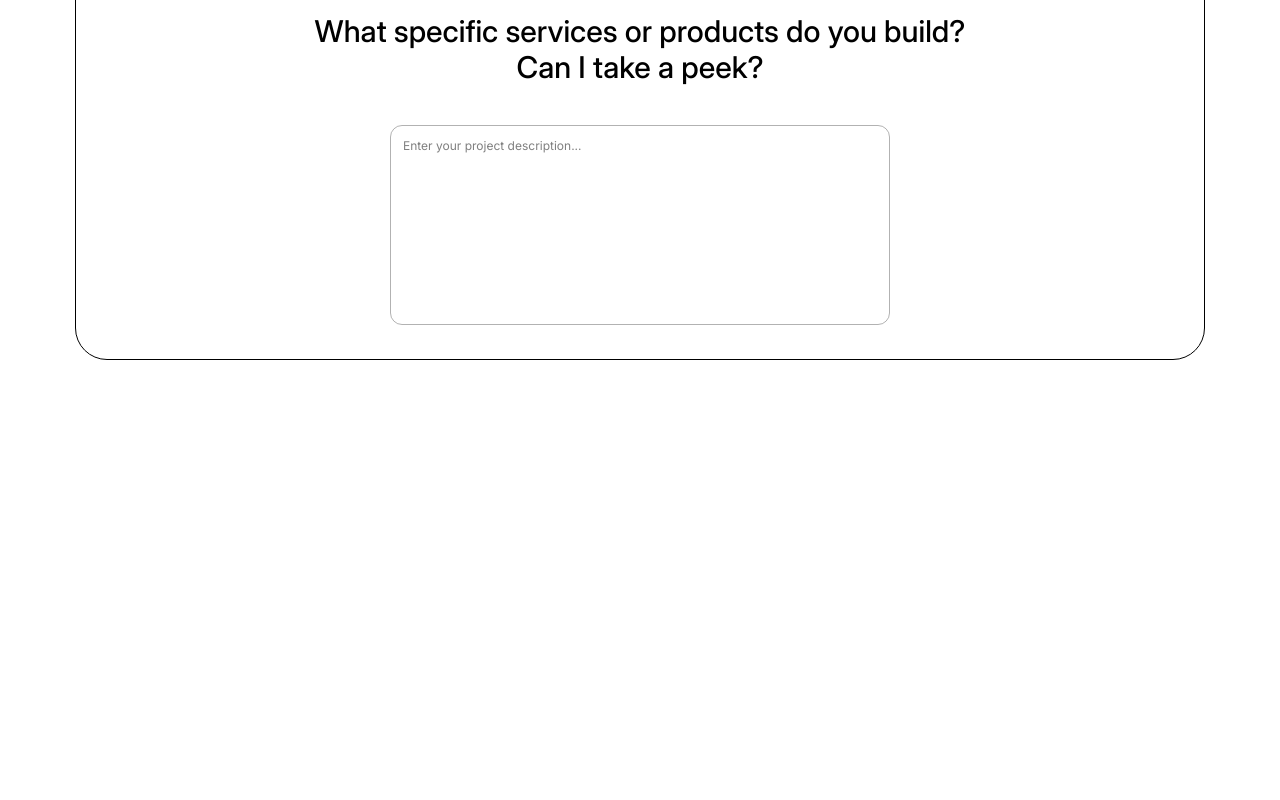
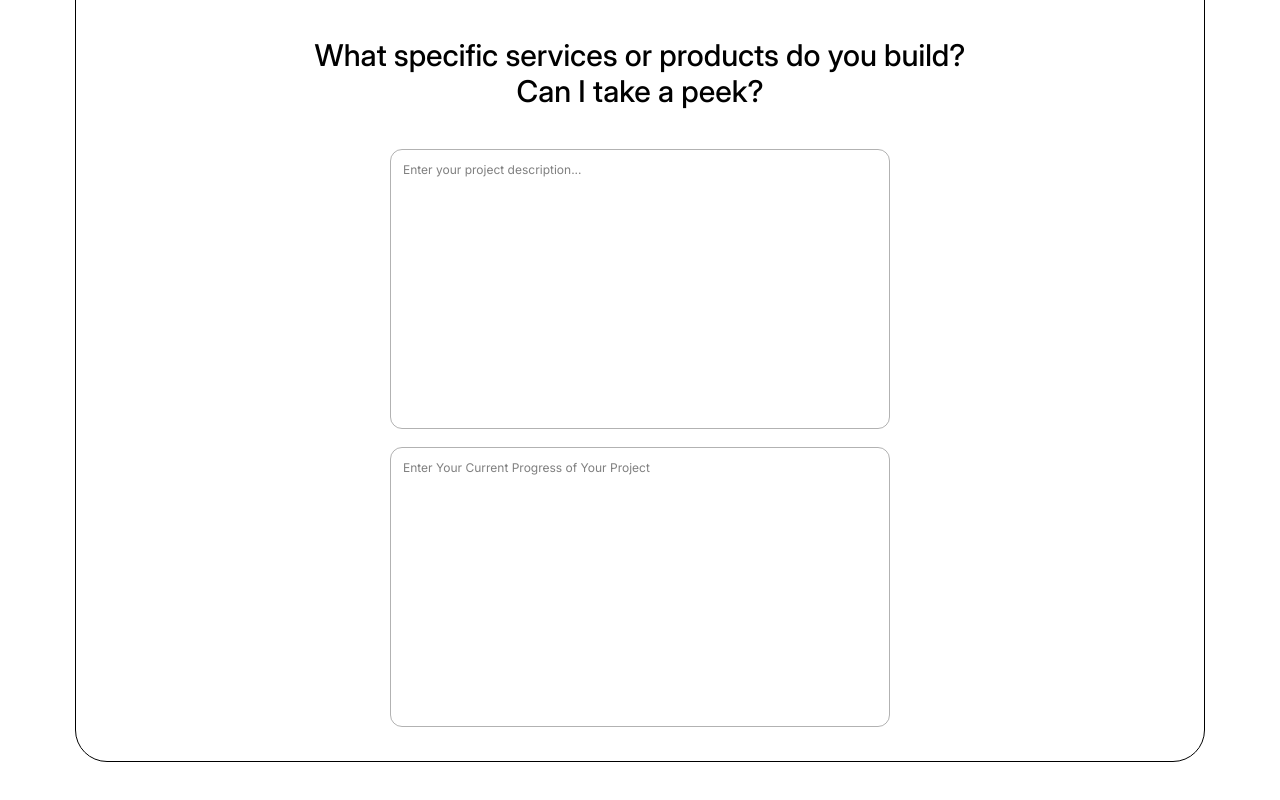
Before and after one commit to zayonsoft/oso-miracle-portfolio, a React (Vite) app: page /contact in a window 1280 px wide. Shown: the part 1440-2240 px from the top of the page. Before the commit the page ends 1864 px from the top, so only its background shows below. Built offline with nearby package versions, Linux system fonts and the light colour scheme.

Commit message:
Added Check Icon to one part of contact form

```diff
--- a/src/pages/contact/contactform/IntroInput.jsx
+++ b/src/pages/contact/contactform/IntroInput.jsx
@@ -1,7 +1,7 @@
 export default function IntroInput(props) {
   return (
     <input
-      className="rounded-4xl border outline-none border-[#0000004D] text-xs px-2.5 py-1.5 text-[#00000099] focus:border-[#000000] placeholder:text-[#00000099] placeholder:text-xs"
+      className="rounded-4xl border outline-none border-[#0000004D] text-sm px-2.5 py-1.5 text-[#00000099] focus:border-[#000000] placeholder:text-[#00000099] placeholder:text-sm"
       placeholder={`${props.placeholder}`}
       value={props.value}
       onChange={(e) => props.onchangeFunction(props.id, e.target.value)}
--- /dev/null
+++ b/src/pages/contact/contactform/ProjectDescriptionTextArea.jsx
@@ -0,0 +1,22 @@
+export default function ProjectDescriptionTextArea({
+  value,
+  placeholder,
+  focused,
+  onchange,
+}) {
+  return (
+    <p>
+      <textarea
+        onChange={(e) => onchange(e.target.value)}
+        className={
+          !focused
+            ? "outline-none resize-none border w-full p-3 rounded-xl font-inter text-xs border-[#0000004D] focus:border-[#000000] h-[35vh] placeholder:text-xs"
+            : "outline-none resize-none border w-full p-3 rounded-xl font-inter text-xs border-red-500 h-[35vh] placeholder:text-xs"
+        }
+        name=""
+        value={value}
+        placeholder="Enter your project description..."
+      ></textarea>
+    </p>
+  );
+}
--- /dev/null
+++ b/src/pages/contact/contactform/ProjectProgressTextArea.jsx
@@ -0,0 +1,22 @@
+export default function ProjectProgressTextArea({
+  value,
+  placeholder,
+  focused,
+  onchange,
+}) {
+  return (
+    <p>
+      <textarea
+        onChange={(e) => onchange(e.target.value)}
+        className={
+          !focused
+            ? "outline-none resize-none border w-full p-3 rounded-xl font-inter text-xs border-[#0000004D] focus:border-[#000000] h-[35vh] placeholder:text-xs"
+            : "outline-none resize-none border w-full p-3 rounded-xl font-inter text-xs border-red-500 h-[35vh] placeholder:text-xs"
+        }
+        name=""
+        value={value}
+        placeholder={placeholder}
+      ></textarea>
+    </p>
+  );
+}
--- a/src/pages/contact/contactform/SolutionOption.jsx
+++ b/src/pages/contact/contactform/SolutionOption.jsx
@@ -1,3 +1,5 @@
+import { Check } from "lucide-react";
+
 export default function SolutionOption({
   id,
   value,
@@ -13,13 +15,15 @@ export default function SolutionOption({
         {!selected ? (
           <button
             type="button"
-            className="cursor-pointer block p-2 w-5 h-5 border border-[#0000004D] rounded-full"
+            className="cursor-pointer block p-2.5 w-5 h-5 border border-[#0000004D] rounded-full"
           ></button>
         ) : (
           <button
             type="button"
-            className="cursor-pointer bg-[#000000] block p-2 w-5 h-5 border border-[#000000] rounded-full"
-          ></button>
+            className="grid text-white justify-center font-bold box-border content-center text-center cursor-pointer bg-[#448EF9] p-2.5 w-5 h-5 border border-[#448EF9] rounded-full"
+          >
+            <Check size={14} strokeWidth={4} />
+          </button>
         )}
 
         <span className="h-auto">{value}</span>
--- a/src/pages/contact/contactform/SpecificServices.jsx
+++ b/src/pages/contact/contactform/SpecificServices.jsx
@@ -1,4 +1,31 @@
+import { useState } from "react";
+import ProjectDescriptionTextArea from "./ProjectDescriptionTextArea";
+import ProjectProgressTextArea from "./ProjectProgressTextArea";
+
 export default function SpecificServices(props) {
+  const [projectDescription, setProjectDescription] = useState({
+    value: "",
+    focused: false,
+    placeholder: "Enter your project description...",
+  });
+  const [projectProgress, setProjectProgress] = useState({
+    value: "",
+    focused: false,
+    placeholder: "Enter Your Current Progress of Your Project",
+  });
+
+  function updateProgress(newValue) {
+    setProjectProgress({ ...projectProgress, value: newValue, focused: true });
+  }
+
+  function updateDescription(newValue) {
+    setProjectDescription({
+      ...projectDescription,
+      value: newValue,
+      focused: true,
+    });
+  }
+
   return (
     <section className="grid gap-10 font-inter w-[90%] box-border max-w-[800px] bg-red p-2 m-auto">
       <h1 className="text-center font-medium text-3xl">
@@ -6,13 +33,18 @@ export default function SpecificServices(props) {
         Can I take a peek?
       </h1>
       <div className="grid gap-3 max-w-[500px] w-[90%] m-auto">
-        <p>
-          <textarea
-            className="outline-none resize-none border w-full p-3 rounded-xl font-inter text-xs border-[#0000004D] focus:border-[#000000] h-[25vh] placeholder:text-xs"
-            name=""
-            placeholder="Enter your project description..."
-          ></textarea>
-        </p>
+        <ProjectDescriptionTextArea
+          value={projectDescription.value}
+          placeholder={projectDescription.placeholder}
+          focused={projectDescription.focused}
+          onchange={updateDescription}
+        />
+        <ProjectProgressTextArea
+          value={projectProgress.value}
+          placeholder={projectProgress.placeholder}
+          focused={projectProgress.focused}
+          onchange={updateProgress}
+        />
       </div>
     </section>
   );
--- a/src/pages/contact/hero/Main.jsx
+++ b/src/pages/contact/hero/Main.jsx
@@ -2,7 +2,7 @@ import "../styles/work.css";
 export default function Main() {
   return (
     <main className="absolute pt-24 top-0 left-0 right-0 left h-screen overflow-y-hidden">
-      <div className="absolute grid gap-10 w-[90%] max-w-[800px] -translate-x-1/2 top-[45%] left-1/2 text-center max-[800px]:top-[40%]">
+      <div className="absolute z-20 grid gap-10 w-[90%] max-w-[800px] -translate-x-1/2 top-[45%] left-1/2 text-center max-[800px]:top-[40%]">
         <h1 className="text-white font-montserrat text-4xl font-semibold max-[800px]:text-2xl">
           Let’s Start a Project Together
         </h1>
@@ -15,7 +15,10 @@ export default function Main() {
           <p>
             You can also reach me at
             <br />
-            <a className="text-[#448EF9]" href="">
+            <a
+              href=""
+              className="text-[#448EF9] hover:text-[#ffffff] cursor-pointer"
+            >
               hello@rivertdesign.com
             </a>
           </p>
--- a/src/pages/home/components/NeedADesignPatner.jsx
+++ b/src/pages/home/components/NeedADesignPatner.jsx
@@ -2,6 +2,11 @@ import { useNavigate } from "react-router-dom";
 
 export default function NeedADesignPatner(props) {
   const navigate = useNavigate();
+  function navigateToLink(e) {
+    e.preventDefault();
+    let url = e.target.getAttribute("href");
+    navigate(url);
+  }
   return (
     <section
       style={{ scrollMarginTop: props.scrollMargin }}
@@ -15,18 +20,15 @@ export default function NeedADesignPatner(props) {
       </div>
       <div className="flex m-auto gap-2 mt-7 items-center">
         <a
+          onClick={(e) => navigateToLink(e)}
           className="bg-[#175DC2] text-white text-[11px] font-montserrat font-semibold p-[6px] py-[9px] w-[120px] rounded-full block text-center hover:bg-[#175DC299]"
-          href=""
+          href="/contact"
         >
           {" "}
           Hire Me{" "}
         </a>
         <a
-          onClick={(e) => {
-            e.preventDefault();
-            let url = e.currentTarget.getAttribute("href");
-            navigate(url);
-          }}
+          onClick={(e) => navigateToLink(e)}
           className="bg-white text-[#1F1F1F] text-[11px] font-montserrat font-bold px-[6px] py-[9px] w-[120px] rounded-full block text-center hover:bg-[#FFFFFF99]"
           href="/see_my_works"
         >
```
